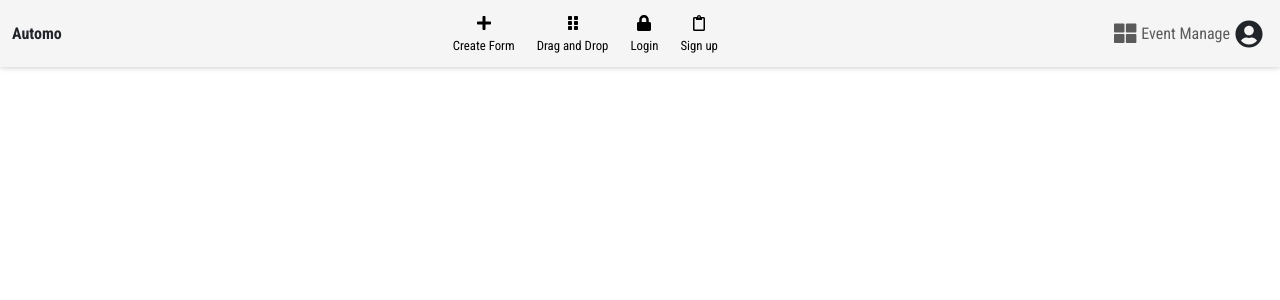
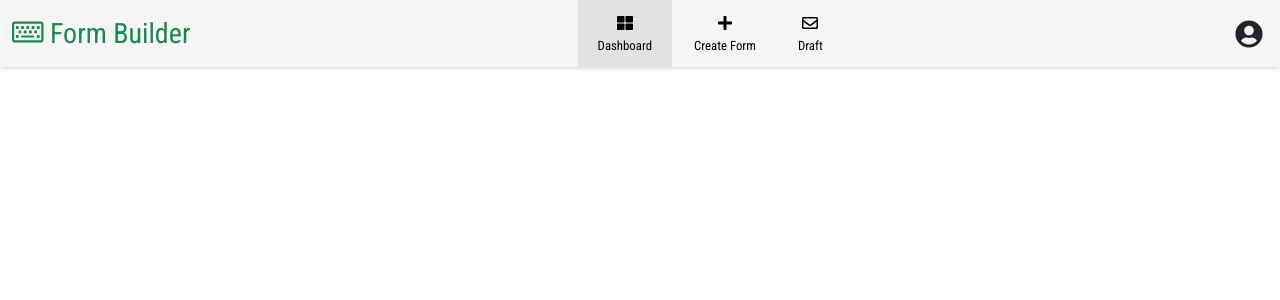
Before and after one commit to engrajibulhasan/dynamic-form, a React (Create React App) app: page / in a window 1280 px wide. Shown: the top 300 px of the page. Built offline with nearby package versions, Linux system fonts and the light colour scheme.

Commit message:
Form builder updated

```diff
--- a/src/App.js
+++ b/src/App.js
@@ -2,28 +2,23 @@ import { library } from "@fortawesome/fontawesome-svg-core";
 import { fab } from "@fortawesome/free-brands-svg-icons";
 import { far } from "@fortawesome/free-regular-svg-icons";
 import { fas } from "@fortawesome/free-solid-svg-icons";
-import Body from './components/Body';
-import {
-  BrowserRouter as Router,
-  Switch,
-  Route,
-  Link
-} from "react-router-dom";
+import { Route, BrowserRouter as Router, Switch } from "react-router-dom";
+import DragAndDrop from "./components/DragAndDrop/DragAndDrop";
+import FormCreate from "./components/FormCreate";
 import Navigation from "./components/Navigation";
-import DragAndDrop from "./components/DragAndDrop/DragAndDrop";
-
 
 library.add(fab, fas, far);
 
 function App() {
   return (
     <Router>
-      <Switch>.
-          <Route exact path="/" >
-            <Navigation otherPage/>
-          </Route>
-          <Route  path="/create-new-form" component={Body} />
-          <Route  path="/drag-and-drop" component={DragAndDrop} />
+      <Switch>
+        .
+        <Route exact path="/">
+          <Navigation otherPage />
+        </Route>
+        <Route path="/create-new-form" component={FormCreate} />
+        <Route path="/drag-and-drop" component={DragAndDrop} />
       </Switch>
     </Router>
   );
--- a/src/components/Body.js
+++ b/src/components/FormCreate.js
@@ -3,7 +3,7 @@ import axios from "axios";
 import React, { useState } from "react";
 import { Button, Container, Form, InputGroup, Modal } from "react-bootstrap";
 import { v4 as uuidv4 } from "uuid";
-import "./Body.css";
+import "./FormCreate.css";
 import Navigation from "./Navigation";
 import CkEditor from "./shared/CkEditor";
 import EditInputFields from "./shared/EditInputFields";
@@ -12,7 +12,7 @@ import ModalAdd from "./shared/ModalAdd";
 import Thankyou from "./shared/Thankyou";
 import UploadModal from "./shared/UploadModal";
 
-function Body() {
+function FormCreate() {
   //console.log(uuidv4());
   const [formName, setFormName] = useState("Add Title");
   const [fields, setFields] = useState([
@@ -177,6 +177,7 @@ function Body() {
   //Add New Input Field functionality
   const addInputField = (newFieldData) => {
     setShow(false); //modal hiding
+
     const { page, type, index, newFieldType } = newFieldData;
     let oldFields = [...fields];
 
@@ -188,6 +189,9 @@ function Body() {
       placeholder: "Add placeholder here",
       name: uuidv4(),
     };
+
+    console.log("Fields", oldFields);
+    console.log("newFieldObj", newFieldObj);
 
     if (type === "button") {
       oldFields.splice(index, 0, newFieldObj);
@@ -205,7 +209,7 @@ function Body() {
       return (
         <div key={dt.id}>
           <EditInputFields
-            allInfo={{ ...dt, index: index }}
+            allInfo={{ ...dt, index }}
             handleModal={handleModal}
             addInputField={addInputField}
             removeFieldItem={removeFieldItem}
@@ -388,4 +392,4 @@ function Body() {
   );
 }
 
-export default Body;
+export default FormCreate;
--- a/src/components/Navigation.css
+++ b/src/components/Navigation.css
@@ -1,8 +1,9 @@
-@import url('https://fonts.googleapis.com/css2?family=Roboto+Condensed:wght@300;400;700&display=swap');
-html,body{
-    font-family: 'Roboto Condensed', sans-serif;
+@import url("https://fonts.googleapis.com/css2?family=Roboto+Condensed:wght@300;400;700&display=swap");
+html,
+body {
+  font-family: "Roboto Condensed", sans-serif;
 }
-ul{
+ul {
   list-style: none;
   margin: 0;
 }
@@ -13,15 +14,15 @@ ul{
   justify-content: space-between;
   align-items: center;
   position: sticky;
-    box-shadow: 0px 0px 6px rgba(0,0,0,0.25);
+  box-shadow: 0px 0px 6px rgba(0, 0, 0, 0.25);
   z-index: 999;
 }
 
-.header-area ul{
+.header-area ul {
   display: flex;
 }
 
-.header-left{
+.header-left {
   display: flex;
   align-items: center;
   font-weight: bold;
@@ -29,18 +30,19 @@ ul{
 
 .header-middle ul li {
   text-align: center;
-    padding: 12px 9px;
+  padding: 12px 20px;
   cursor: pointer;
-    margin: 0 2px;
+  margin: 0 1px;
   transition: 500ms;
 }
 
-.header-middle ul li a{
+.header-middle ul li a {
   text-decoration: none;
   color: black;
 }
 
-.header-middle ul li:hover{
+.header-middle ul li:hover,
+.header-middle ul li.active {
   background-color: rgb(226, 226, 226);
 }
 
@@ -48,11 +50,10 @@ ul{
   display: block;
   font-size: 0.8rem;
 }
-.header-right{
+.header-right {
   display: flex;
   align-items: center;
 }
-
 
 .header-right span a {
   text-decoration: none;
--- a/src/components/Navigation.js
+++ b/src/components/Navigation.js
@@ -1,95 +1,83 @@
+import { faPiedPiper } from "@fortawesome/free-brands-svg-icons";
+import {
+  faEye,
+  faFileAlt,
+  faImage,
+  faKeyboard,
+  faPaperPlane,
+} from "@fortawesome/free-regular-svg-icons";
+import { faThLarge } from "@fortawesome/free-solid-svg-icons";
+import { FontAwesomeIcon } from "@fortawesome/react-fontawesome";
 import React from "react";
-import { FontAwesomeIcon } from "@fortawesome/react-fontawesome";
+import { Link } from "react-router-dom";
+import { useLocation } from "react-router-dom/cjs/react-router-dom.min";
+import { homeMenu } from "../utils/constant";
 import "./Navigation.css";
-import { Link } from "react-router-dom";
 function Navigation({ addNewPage, preview, handleUploadOpen, otherPage }) {
-  console.log('page detail',otherPage);
+  const location = useLocation();
+  console.log("location", location);
   return (
     <header className="header-area container-fluid">
-      <div className="header-left">Automo</div>
+      <Link to="/" className="header-left text-decoration-none">
+        <h3 className="text-success text-decoration-none">
+          <FontAwesomeIcon icon={faKeyboard} /> Form Builder
+        </h3>
+      </Link>
 
       <div className="header-middle">
         <ul>
           {!otherPage ? (
             <>
               <li>
-                <FontAwesomeIcon icon={["fas", "plus"]} />
-                <span>Insert</span>
+                <Link to="/">
+                  <FontAwesomeIcon icon={faThLarge} />
+                  <span>Dashboard</span>
+                </Link>
               </li>
-
               <li onClick={addNewPage}>
-                <FontAwesomeIcon icon={["far", "file-alt"]} />
+                <FontAwesomeIcon icon={faFileAlt} />
                 <span>New Page</span>
               </li>
 
               <li onClick={() => handleUploadOpen("logo")}>
-                <FontAwesomeIcon icon={["fab", "pied-piper"]} />
-                <span>Logo</span>
+                <FontAwesomeIcon icon={faPiedPiper} />
+                <span>Add Logo</span>
               </li>
 
               <li onClick={() => handleUploadOpen("cover photo")}>
-                <FontAwesomeIcon icon={["far", "image"]} />
-                <span>Cover</span>
+                <FontAwesomeIcon icon={faImage} />
+                <span>Add Cover</span>
               </li>
 
               <li onClick={preview}>
-                <FontAwesomeIcon icon={["far", "eye"]} />
+                <FontAwesomeIcon icon={faEye} />
                 <span>Preview</span>
               </li>
 
               <li>
-                <FontAwesomeIcon icon={["far", "paper-plane"]} />
+                <FontAwesomeIcon icon={faPaperPlane} />
                 <span>Publish</span>
-              </li>
-
-              <li>
-                <FontAwesomeIcon icon={["fas", "share-alt"]} />
-                <span>Share</span>
-              </li>
-
-              <li>
-                <FontAwesomeIcon icon={["fas", "cog"]} />
-                <span>Settings</span>
               </li>
             </>
           ) : (
             <>
-              <li>
-                <Link to="/create-new-form">
-                  <FontAwesomeIcon icon={["fas", "plus"]} />
-                  <span>Create Form</span>
-                </Link>
-              </li>
-
-              <li>
-                <Link to="/drag-and-drop">
-                  <FontAwesomeIcon icon={["fas", "grip-vertical"]} />
-                  <span>Drag and Drop</span>
-                </Link>
-              </li>
-
-              <li>
-                <Link to="/login">
-                  <FontAwesomeIcon icon={["fas", "lock"]} />
-                  <span>Login</span>
-                </Link>
-              </li>
-
-              <li>
-                <Link to="/registration">
-                  <FontAwesomeIcon icon={["far", "clipboard"]} />
-                  <span>Sign up</span>
-                </Link>
-              </li>
+              {homeMenu.map((item, index) => (
+                <li
+                  key={index}
+                  className={location.pathname === item.path && "active"}
+                >
+                  <Link to={item.path}>
+                    <FontAwesomeIcon icon={item.icon} />
+                    <span>{item.title}</span>
+                  </Link>
+                </li>
+              ))}
             </>
           )}
         </ul>
       </div>
 
       <div className="header-right">
-        <span>
-          <Link to="/"> <FontAwesomeIcon icon={["fas", "th-large"]} /> Event Manage</Link>
-        </span>
         <FontAwesomeIcon icon={["fas", "user-circle"]} />
       </div>
     </header>
--- a/src/components/shared/EditActionButtons.js
+++ b/src/components/shared/EditActionButtons.js
@@ -1,10 +1,10 @@
-import React from "react";
+import { faTrashAlt } from "@fortawesome/free-regular-svg-icons";
+import { faGripVertical, faPlus } from "@fortawesome/free-solid-svg-icons";
 import { FontAwesomeIcon } from "@fortawesome/react-fontawesome";
 import { Button } from "react-bootstrap";
 
 function EditActionButtons({
   allInfo,
-  addInputField,
   handleModal,
   isButton,
   removeFieldItem,
@@ -13,15 +13,15 @@ function EditActionButtons({
     <div className="col-lg-2 action-buttons">
       {!isButton && (
         <Button variant="light" onClick={() => removeFieldItem(allInfo.index)}>
-          <FontAwesomeIcon icon={["far", "trash-alt"]} />
+          <FontAwesomeIcon icon={faTrashAlt} />
         </Button>
       )}
 
       <Button variant="light" onClick={() => handleModal(allInfo)}>
-        <FontAwesomeIcon icon={["fas", "plus"]} />
+        <FontAwesomeIcon icon={faPlus} />
       </Button>
       <Button variant="light">
-        <FontAwesomeIcon icon={["fas", "grip-vertical"]} />
+        <FontAwesomeIcon icon={faGripVertical} />
       </Button>
     </div>
   );
--- a/src/components/shared/LogicalDemoContent.js
+++ b/src/components/shared/LogicalDemoContent.js
@@ -1,33 +1,47 @@
+import { FontAwesomeIcon } from "@fortawesome/react-fontawesome";
 import React from "react";
 import { Button, Form } from "react-bootstrap";
-import { FontAwesomeIcon } from "@fortawesome/react-fontawesome";
 import "./LogicalDemoContent.css";
 
 function LogicalDemoContent({ newFieldData, addInputField }) {
   let { newFieldType } = newFieldData;
   let headline, detail, bottomDetail;
 
-  if (newFieldType === "text") {
+  switch (newFieldType) {
+    case "text":
       headline = "Short Answer";
       detail =
         "Use this for short text answers. Add an answer label or placeholder text for guidance.";
       bottomDetail = "";
-  } else if (newFieldType === "textarea") {
+      break;
+
+    case "textarea":
       headline = "Long Answer";
       detail = "Use this for long form answers without character limits.";
       bottomDetail = "Tell us bit more";
-  } else if (newFieldType === "number") {
+      break;
+
+    case "number":
       headline = "Long Answer";
       detail =
         "Use this is if you want a number as a response. Add a minimum and/or maximum number limit.";
       bottomDetail = "Number of Employees";
-  } else if (newFieldType === "email") {
+      break;
+    case "email":
       headline = "Email";
       detail =
         "Use this to collect correctly formatted email addresses as answers. If someone tries to add text in the wrong format, they will have to try again.";
       bottomDetail = "info@abc.com";
+      break;
+
+    default:
+      headline = "";
+      detail = "";
+      bottomDetail = "";
+      break;
   }
 
+  console.log("newFieldData", newFieldData);
   return (
     <div className="logical-content ">
       <div className="top-content">
--- /dev/null
+++ b/src/utils/constant.js
@@ -0,0 +1,24 @@
+import { faEnvelope } from "@fortawesome/free-regular-svg-icons";
+import { faPlus, faThLarge } from "@fortawesome/free-solid-svg-icons";
+
+export const formMenu = [];
+export const homeMenu = [
+  {
+    title: "Dashboard",
+    path: "/",
+    icon: faThLarge,
+    isActive: true,
+  },
+  {
+    title: "Create Form",
+    path: "/create-new-form",
+    icon: faPlus,
+    isActive: false,
+  },
+  {
+    title: "Draft",
+    path: "/draft",
+    icon: faEnvelope,
+    isActive: false,
+  },
+];
```
Also changed, not shown: src/components/shared/ModalAdd.js (+15 -19 lines), src/components/FormCreate.css (renamed from src/components/Body.css). Lines whose indentation alone changed are shown as unchanged.
